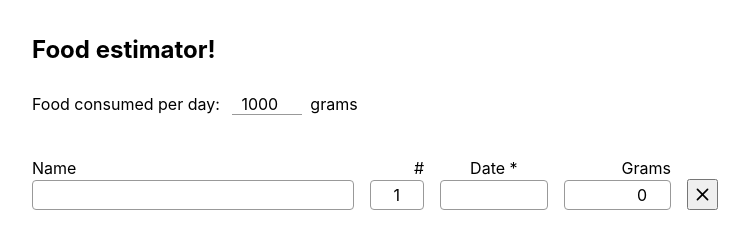
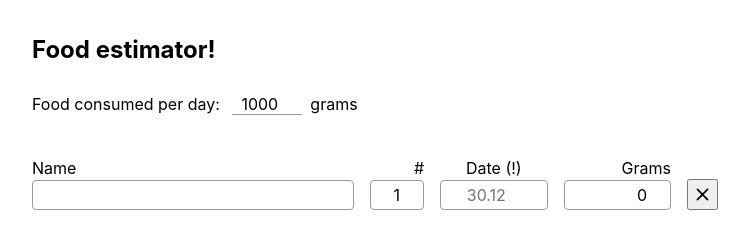
Before and after one commit to rahelest/food-estimate, a Next.js app: page / in a window 1280 px wide. Shown: the top 248 px of the page, without its empty margins (265-1014 px from the left). Built offline with nearby package versions, Linux system fonts and the light colour scheme.

Commit message:
refactor: replace star hint with date placeholder

```diff
--- a/components/List.tsx
+++ b/components/List.tsx
@@ -1,4 +1,4 @@
-import { useEffect } from "react"
+import { useEffect, useMemo } from "react"
 import { FoodRow } from "../models"
 import styles from "./List.module.css"
 import Field from "./Field"
@@ -42,6 +42,8 @@ function List({ list, setList }: Props) {
   function clear() {
     setList([getEmptyRow()])
   }
+
+  const week = useMemo(() => new Date(Date.now() + 1000 * 3600 * 24 * 7), [])
 
   useEffect(() => {
     saveList(list)
@@ -94,7 +96,7 @@ function List({ list, setList }: Props) {
               <Field
                 label={
                   <span title="Enter DDMM and see how dive dot appears automatically!">
-                    Date *
+                    Date (!)
                   </span>
                 }
               >
@@ -104,6 +106,11 @@ function List({ list, setList }: Props) {
                   step="0.01"
                   lang="en"
                   value={row.date}
+                  placeholder={
+                    week.getDate().toString().padStart(2, "0") +
+                    "." +
+                    (week.getMonth() + 1).toString().padStart(2, "0")
+                  }
                   onChange={(e) => onChangeDate(e.target.value, row.id)}
                 />
               </Field>
```
